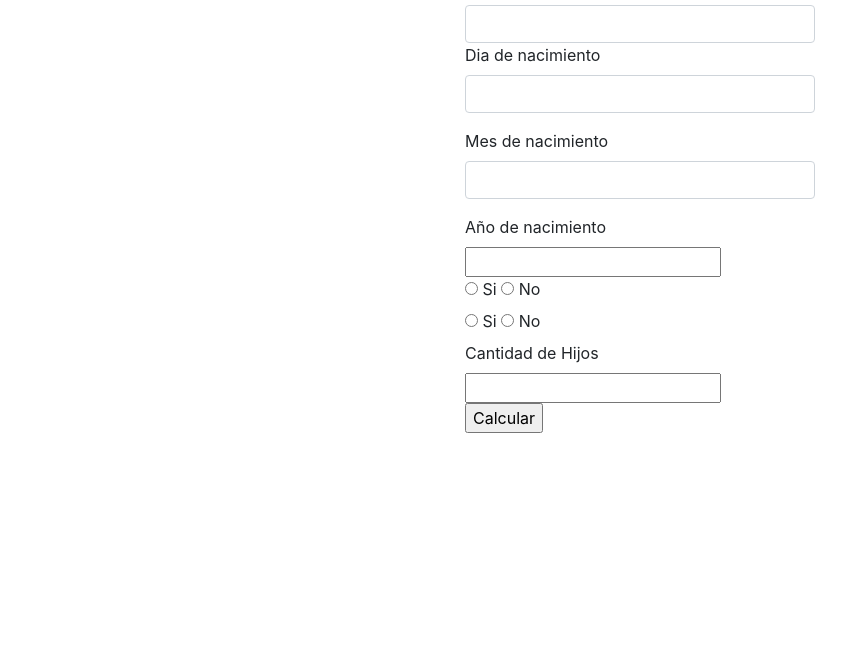
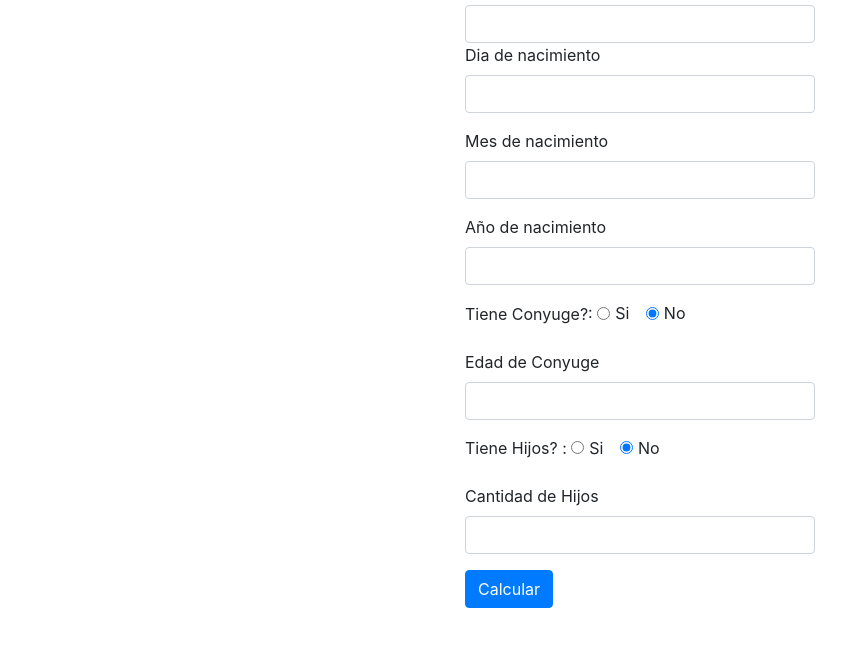
Before and after one commit to paintsis/Proyecto, a plain HTML site: page index.html in a window 1280 px wide. Shown: the part 83-730 px from the top of the page, without its empty margins (0-861 px from the left). Drawn offline with nearby package versions, Linux system fonts and the light colour scheme.

Commit message:
Modificacion de html

```diff
--- a/index.html
+++ b/index.html
@@ -32,24 +32,44 @@
                         <label for="mont">Mes de nacimiento</label>
                         <input class="form-control" type="number" name="mont" id="mont" required>
                     </div>
+                    <div class="form-group">
+                        <label for="year">Año de nacimiento</label>
+                    <input class="form-control" type="number" name="year" id="year" required>
+                    </div>
+                    <div class="form-group">
+                        <label >Tiene Conyuge?:</label>
 
-                    <label for="year">Año de nacimiento</label>
-                    <input type="number" name="year" id="year" required>
-                    <br>
-                    <input type="radio" name="conyuge" id="conyugeSi" value="1">
-                    <label for="conyugeSi">Si</label>
-                    <input type="radio" name="conyuge" id="conyugeNo" value="0">
-                    <label for="conyugeNo">No</label>
-                    <br>
-                    <input type="radio" name="hijos" id="hijosSi" value="1">
-                    <label for="hijosSi">Si</label>
-                    <input type="radio" name="hijos" id="hijosNo" value="0">
-                    <label for="hijosNo">No</label>
-                    <br>
-                    <label for="cantHijos">Cantidad de Hijos</label>
-                    <input type="number" name="cantHijos" id="cantHijos" required>
-                    <br>
-                    <input type="button" onclick="calcular()" value="Calcular">
+                        <div class="form-check form-check-inline">
+                            <input class="form-check-input" type="radio" name="conyuge" id="conyugeSi" value="1">
+                            <label class="form-check-label" for="conyugeSi">Si</label>
+                        </div>
+                        <div class="form-check form-check-inline">
+                            <input class="form-check-input" type="radio" name="conyuge" id="conyugeNo" value="0" checked>
+                            <label class="form-check-label" for="conyugeNo">No</label>
+                        </div>
+                    </div>
+                    <div class="form-group" id="edadConyuge">
+                        <label for="edadConyuge">Edad de Conyuge</label>
+                        <input class="form-control" type="number" name="edadConyuge" id="edadConyuge" required>
+                    </div>
+                    <div class="form-group">
+                        <label >Tiene Hijos? :</label>
+
+                        <div class="form-check form-check-inline">
+                            <input class="form-check-input" type="radio" name="hijos" id="hijosSi" value="1">
+                            <label class="form-check-label" for="hijosSi">Si</label>
+                        </div>
+                            <div class="form-check form-check-inline">
+                            <input class="form-check-input" type="radio" name="hijos" id="hijosNo" value="0" checked>
+                            <label class="form-check-label" for="hijosNo">No</label>
+                        </div>
+                    </div>
+
+                    <div class="form-group" id="cantHijos">
+                        <label for="cantHijos">Cantidad de Hijos</label>
+                        <input class="form-control" type="number" name="cantHijos" id="cantHijos" required>
+                    </div>
+                    <input class="btn btn-primary" type="button" onclick="calcular()" value="Calcular">
                 </form>
             </div>
 
--- a/proyecto.js
+++ b/proyecto.js
@@ -17,6 +17,9 @@ function calcular(){
     for (var i = 0, length = conyuge.length; i < length; i++) {
         if (conyuge[i].checked) {
             conyuge = conyuge[i].value;
+            if(conyuge === 1){
+
+            }
         break;
      }
     }
```
